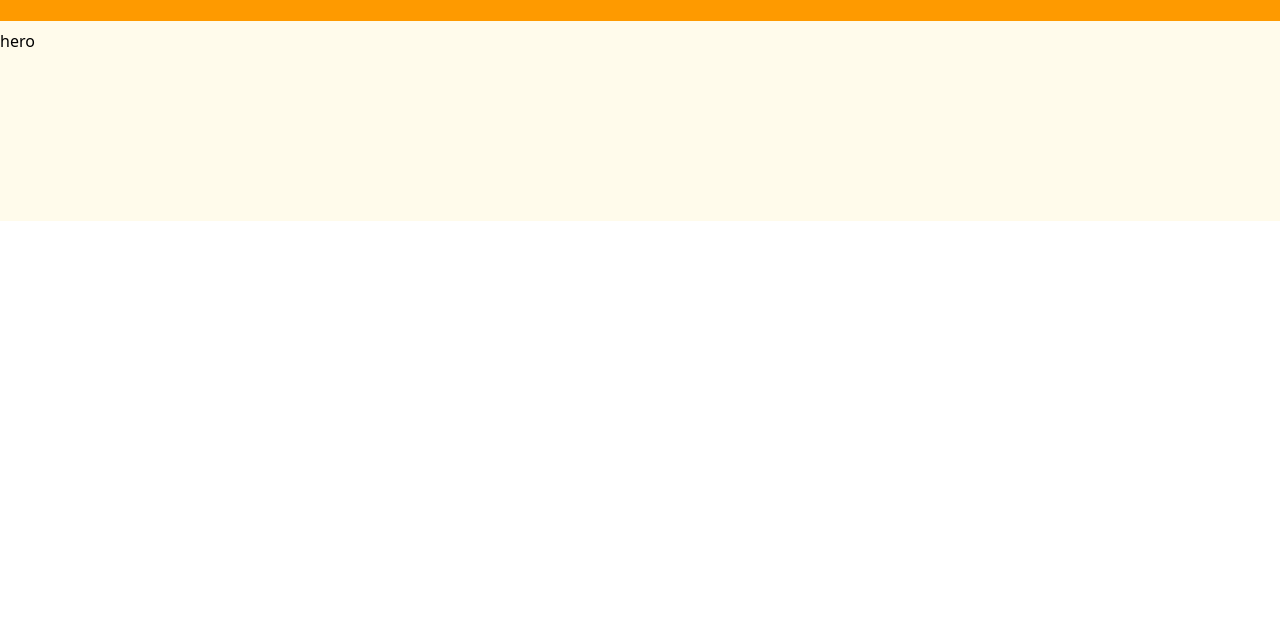
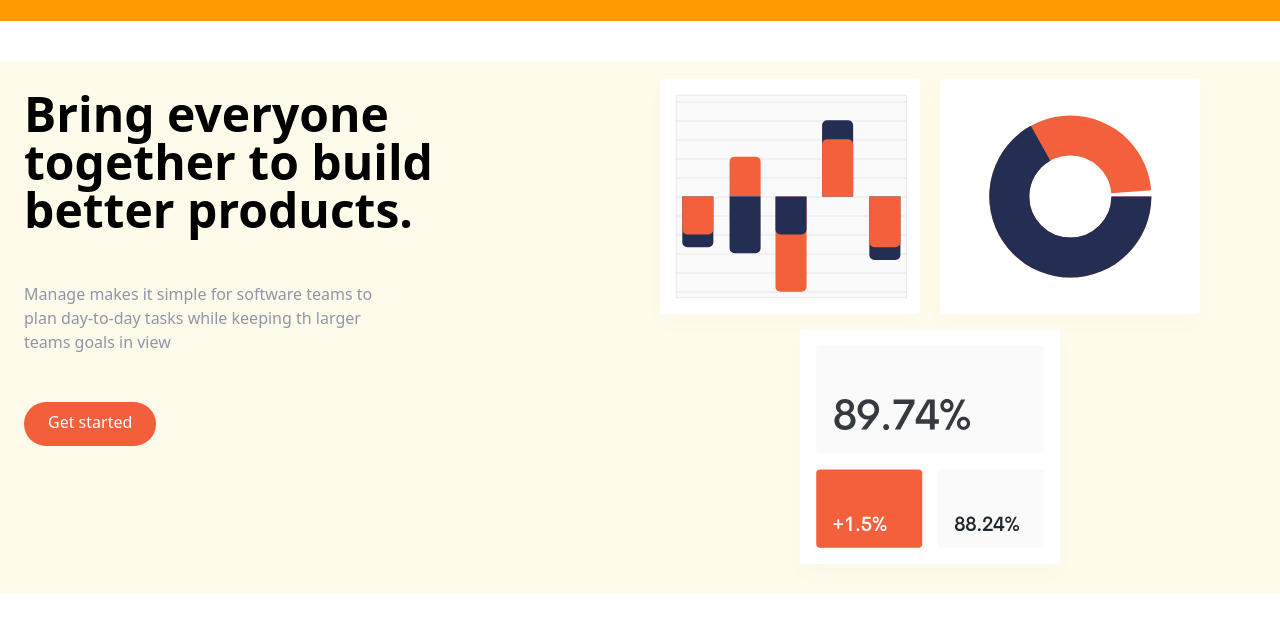
Before and after one commit to khaeyMensah/tailwindcss-landing-v1, a website: page src/index.html in a window 1280 px wide. Shown: the part 71-704 px from the top of the page. Drawn offline with Linux system fonts and the light colour scheme.

Commit message:
Styled the hero section

```diff
--- a/src/index.html
+++ b/src/index.html
@@ -29,8 +29,36 @@
         >
       </div>
     </nav>
+    <!-- Hero section -->
     <section id="hero">
-      <div class="container bg-amber-50 flex pt-2 h-50">hero</div>
+      <!-- Flex container -->
+      <div
+        class="container mx-auto flex flex-col-reverse items-center px-6 mt-10 space-y-0 bg-amber-50 pt-2 md:flex-row md:space-y-0"
+      >
+        <!-- Left-item -->
+        <div class="flex flex-col mb-32 space-y-12  md:w-1/2">
+          <h1  class="max-w-md text-4xl font-bold text-center md:text-5xl md:text-left">
+            Bring everyone together to build better products.
+          </h1>
+          <p class="max-w-sm text-center text-darkGrayishBlue md:text-left">
+            Manage makes it simple for software teams to plan day-to-day tasks
+            while keeping th larger teams goals in view
+          </p>
+          <div class="flex justify-center md:justify-start">
+            <a
+            href="#"
+            class="p-3 px-6 pt-2 text-white rounded-full baseline bg-brightRed hover:bg-brightRedLight"
+            >Get started</a>
+          </div>
+        </div>
+
+        <!-- Image -->
+        <div class="md:w-1/2">
+            <img src="./images/illustration-intro.svg" alt="Illustration">
+        </div>
+      </div>
     </section>
+
+    <!-- Features Section -->
   </body>
 </html>
```
Also changed, not shown: src/css/output.css.
